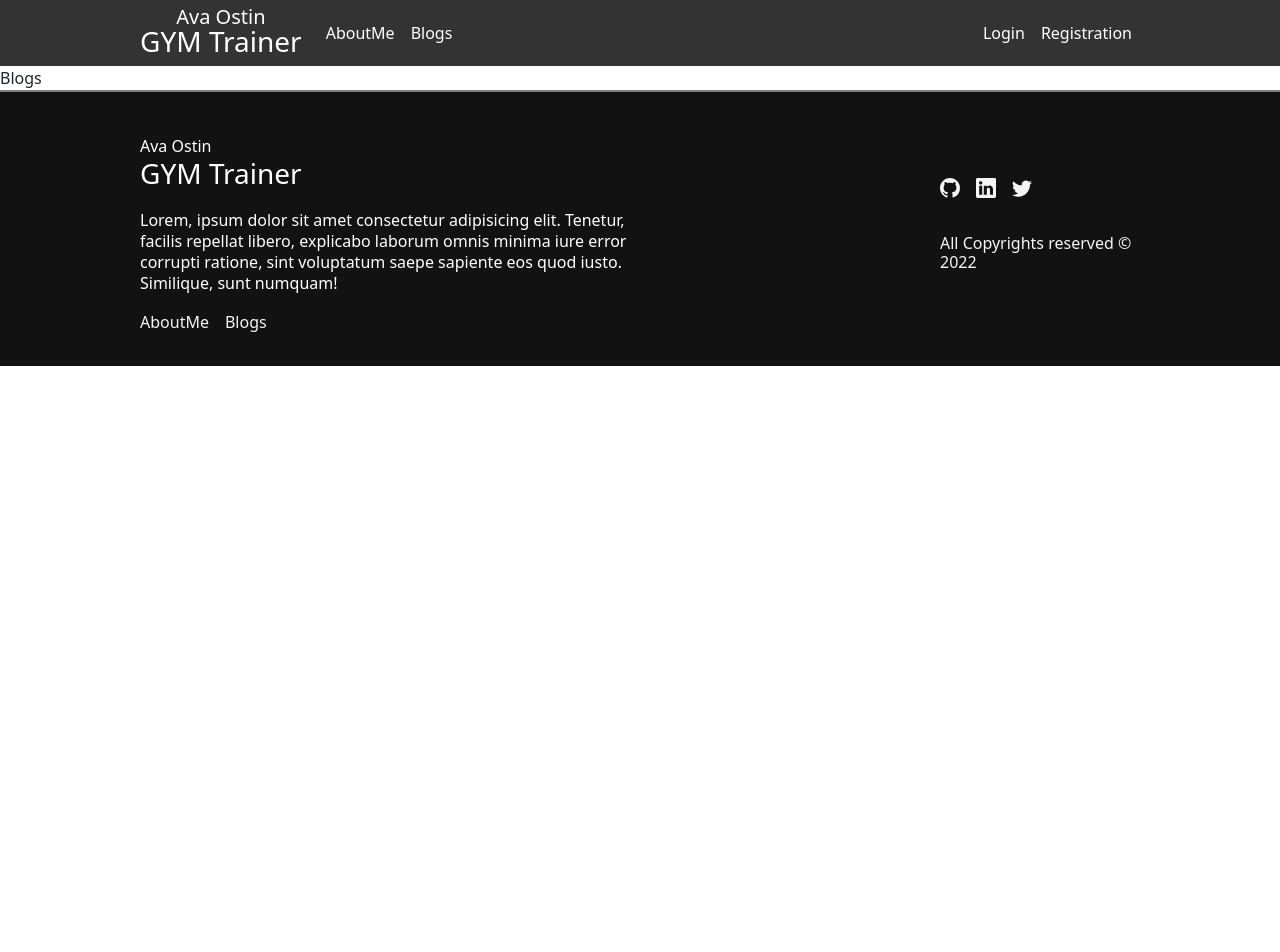
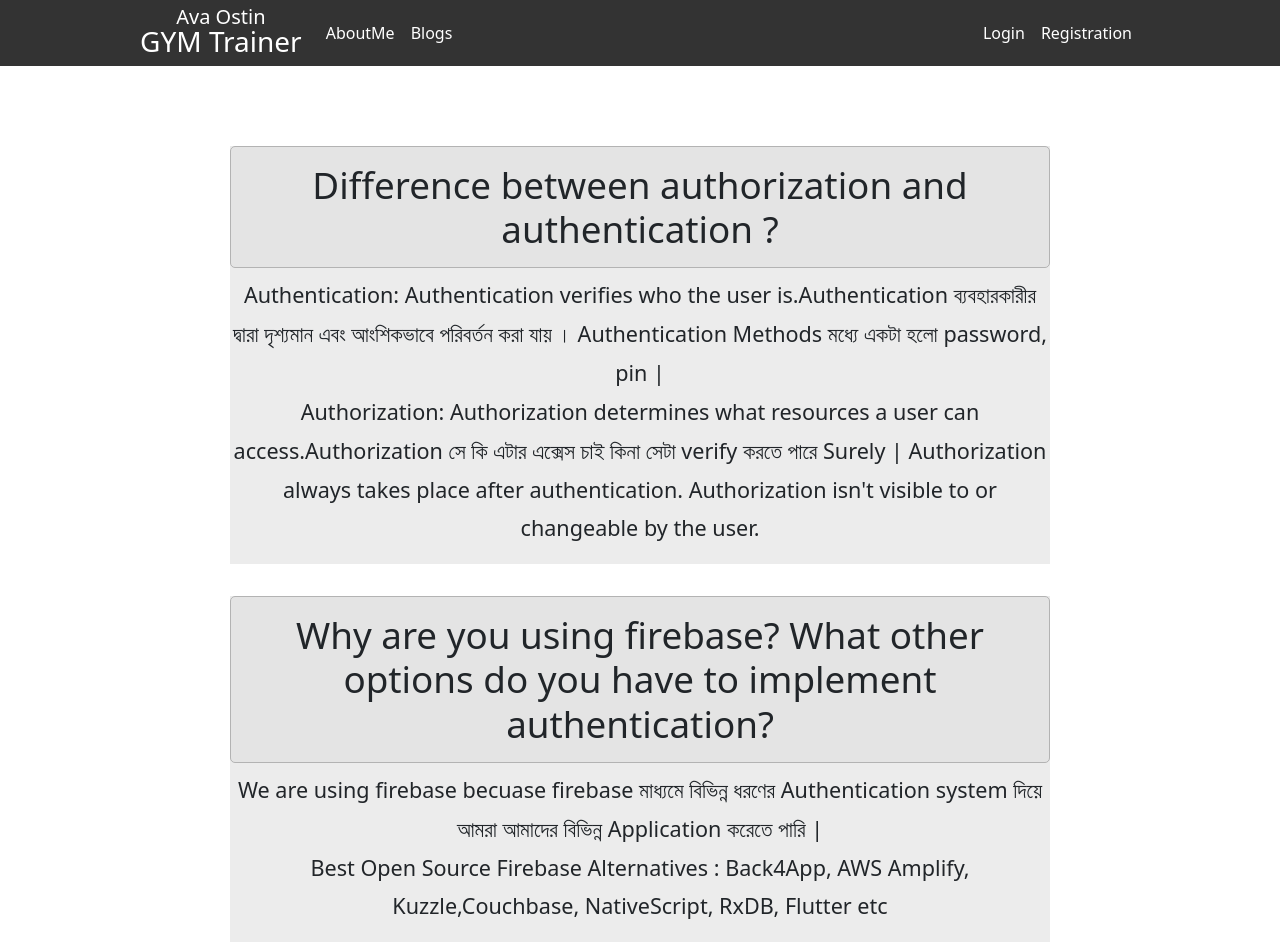
Before and after one commit to Md-Ataur-Rahman/GYM-Trainer-Ava-Ostin, a React (Create React App) app: page /blogs in a window 1280 px wide. Shown: the top 952 px of the page. Before the commit the page ends 800 px from the top, so only its background shows below. Built offline with nearby package versions, Linux system fonts and the light colour scheme; no server answers.

Commit message:
blogs and about section updated

```diff
--- a/src/Components/AboutMe/AboutMe.css
+++ b/src/Components/AboutMe/AboutMe.css
@@ -0,0 +1,11 @@
+.about-container {
+    width: 65%;
+    margin: 25% 0;
+}
+.about-title {
+    font-size: 2.8rem
+}
+.about-text {
+    line-height: 1.5;
+    font-weight: 600;
+}
--- a/src/Components/AboutMe/AboutMe.js
+++ b/src/Components/AboutMe/AboutMe.js
@@ -1,7 +1,24 @@
 import React from "react";
+import { Container } from "react-bootstrap";
+import "./AboutMe.css";
 
 const AboutMe = () => {
-  return <div>AboutMe</div>;
+  return (
+    <Container>
+      <div className="about-container">
+        <h2 className="about-title">Hi, My Name is Md Ataur Rahman</h2>
+        <p className="about-text">
+          I'm still learning programming. And I want to learn.For the next 4-5
+          months I have been focusing on what I want to be a full stack
+          developer.And Then I hope to do a remote job. I have to work hard to
+          get these. That's why I still do Hark work.
+          <br />
+          Happy Coding
+        </p>
+      </div>
+      ;
+    </Container>
+  );
 };
 
 export default AboutMe;
--- a/src/Components/Blogs/Blogs.css
+++ b/src/Components/Blogs/Blogs.css
@@ -0,0 +1,39 @@
+* {
+    margin: 0;
+    padding: 0;
+    box-sizing: border-box;
+}
+
+#questions-section {
+    display: flex;
+    flex-direction: column;
+    align-items: center;
+    justify-content: space-between;
+    width: 80%;
+    margin: 0 auto;
+    padding: 4rem 0;
+}
+
+.question-div {
+    width: 80%;
+    text-align: center;
+    margin: 1rem 0;
+    background-color: rgba(235, 235, 235, 0.938);
+}
+
+.question-div .quenstion-name {
+    background-color: rgb(228, 228, 228);
+    padding: 1rem 0;
+    font-size: 2.3rem;
+    border: 1px solid rgb(179, 179, 179);
+    border-radius: 5px;
+    -webkit-border-radius: 5px;
+    -moz-border-radius: 5px;
+    -ms-border-radius: 5px;
+    -o-border-radius: 5px;
+}
+
+.question-div .answer-of-question {
+    font-size: 1.35rem;
+    line-height: 1.8;
+}
--- a/src/Components/Blogs/Blogs.js
+++ b/src/Components/Blogs/Blogs.js
@@ -1,7 +1,51 @@
 import React from "react";
+import "./Blogs.css";
 
 const Blogs = () => {
-  return <div>Blogs</div>;
+  return (
+    <section id="questions-section">
+      <div class="question-div">
+        <h3 class="quenstion-name">
+          Difference between authorization and authentication ?
+        </h3>
+        <p class="answer-of-question">
+          Authentication: Authentication verifies who the user is.Authentication
+          ব্যবহারকারীর দ্বারা দৃশ্যমান এবং আংশিকভাবে পরিবর্তন করা যায় ।
+          Authentication Methods মধ্যে একটা হলো password, pin |
+          <br />
+          Authorization: Authorization determines what resources a user can
+          access.Authorization সে কি এটার এক্সেস চাই কিনা সেটা verify করতে পারে
+          Surely | Authorization always takes place after authentication.
+          Authorization isn't visible to or changeable by the user.
+        </p>
+      </div>
+      <div class="question-div">
+        <h3 class="quenstion-name">
+          Why are you using firebase? What other options do you have to
+          implement authentication?
+        </h3>
+        <p class="answer-of-question">
+          We are using firebase becuase firebase মাধ্যমে বিভিন্ন ধরণের
+          Authentication system দিয়ে আমরা আমাদের বিভিন্ন Application করেতে পারি
+          |
+          <br />
+          Best Open Source Firebase Alternatives : Back4App, AWS Amplify,
+          Kuzzle,Couchbase, NativeScript, RxDB, Flutter etc
+        </p>
+      </div>
+      <div class="question-div">
+        <h3 class="quenstion-name">
+          What other services does firebase provide other than authentication ?
+        </h3>
+        <p class="answer-of-question">
+          Firebase মাধ্যমে আমরা যে যে কাজ করতে পারি authentication ছাড়া Emulator
+          suite, Realtime databse, cloud firestore storage, Machine larning,
+          Hosting, Cloud function. এই এই জিনিস গুলো আমরা realtime কাজে লাগাতে
+          পারি |
+        </p>
+      </div>
+    </section>
+  );
 };
 
 export default Blogs;
```
